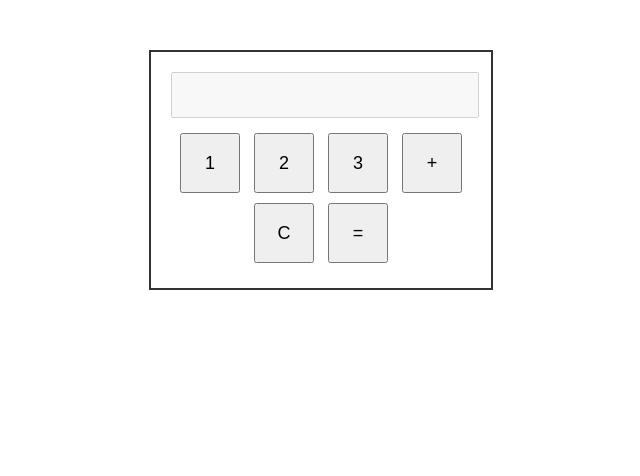
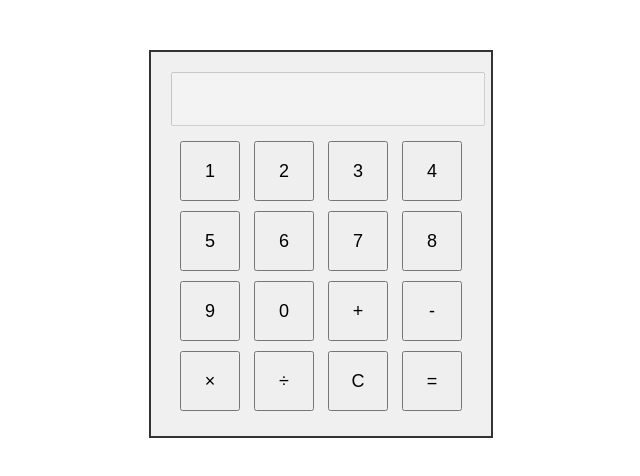
Before and after one commit to shreeeemo/calculator-app, a plain HTML site: page index.html in a window 1280 px wide. Shown: the whole page, without its empty margins (319-959 px from the left). Drawn offline with Linux system fonts and the light colour scheme.

Commit message:
Add complete calculator project with arithmetic operations

```diff
--- a/index.html
+++ b/index.html
@@ -10,11 +10,25 @@
     <div class="calculator">
         <input type="text" id="result" disabled>
         <div class="buttons">
+            <!-- Number buttons -->
             <button onclick="appendNumber('1')">1</button>
             <button onclick="appendNumber('2')">2</button>
             <button onclick="appendNumber('3')">3</button>
+            <button onclick="appendNumber('4')">4</button>
+            <button onclick="appendNumber('5')">5</button>
+            <button onclick="appendNumber('6')">6</button>
+            <button onclick="appendNumber('7')">7</button>
+            <button onclick="appendNumber('8')">8</button>
+            <button onclick="appendNumber('9')">9</button>
+            <button onclick="appendNumber('0')">0</button>
+
+            <!-- Operation buttons -->
             <button onclick="performOperation('+')">+</button>
-            <!-- Add more buttons as needed -->
+            <button onclick="performOperation('-')">-</button>
+            <button onclick="performOperation('*')">&times;</button>
+            <button onclick="performOperation('/')">&divide;</button>
+
+            <!-- Function buttons -->
             <button onclick="clearResult()">C</button>
             <button onclick="calculateResult()">=</button>
         </div>
--- a/style.css
+++ b/style.css
@@ -4,17 +4,22 @@
     border: 2px solid #333;
     padding: 20px;
     text-align: center;
+    background-color: #f0f0f0;
 }
+
 input {
     width: 100%;
     height: 40px;
     margin-bottom: 10px;
     font-size: 18px;
     text-align: right;
+    padding: 5px;
 }
+
 .buttons button {
     width: 60px;
     height: 60px;
     margin: 5px;
     font-size: 18px;
+    cursor: pointer;
 }
```
